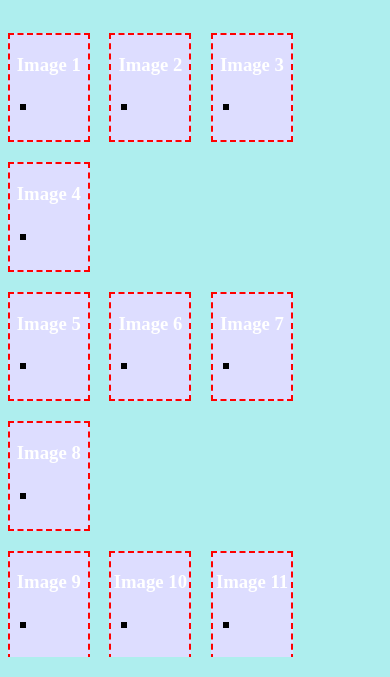
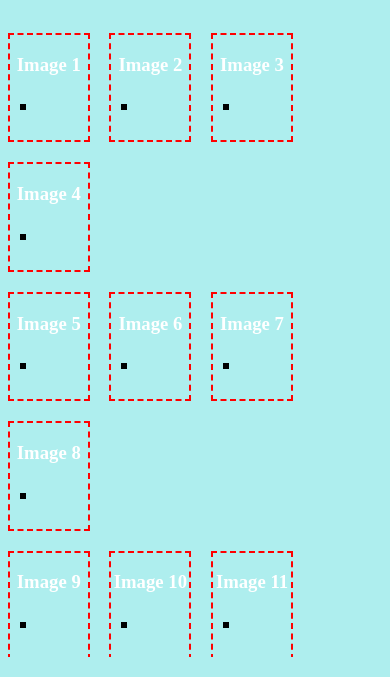
Before and after one commit to JPinlac/HTML-Exercise1, a plain HTML site: page responsiveDesign/index.html in a window 390 px wide. Shown: the part 137-814 px from the top of the page. Drawn offline with Linux system fonts and the light colour scheme.

Commit message:
responsive design work

```diff
--- a/responsiveDesign/main.css
+++ b/responsiveDesign/main.css
@@ -49,7 +49,7 @@ footer {
 }
 
 
-@media (max-width:750px) {
+@media (max-width:738px) {
 	body {
 		background-color:white;
 	}
@@ -86,7 +86,7 @@ footer {
 	}
 
 	.block {
-		background-color:#DDDDFF;
+		background-color:#AEEEEE;
 	}
 	.caption {
 		color:black;
```
